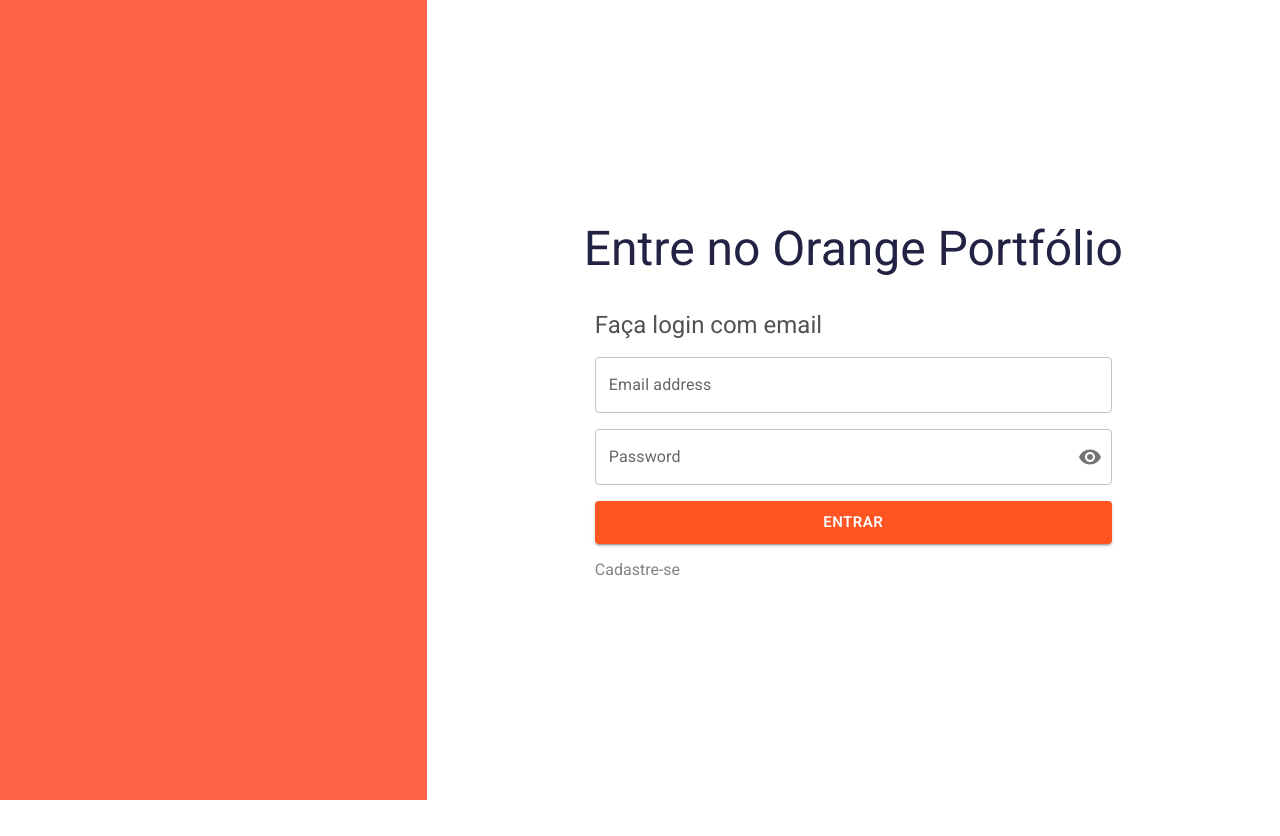
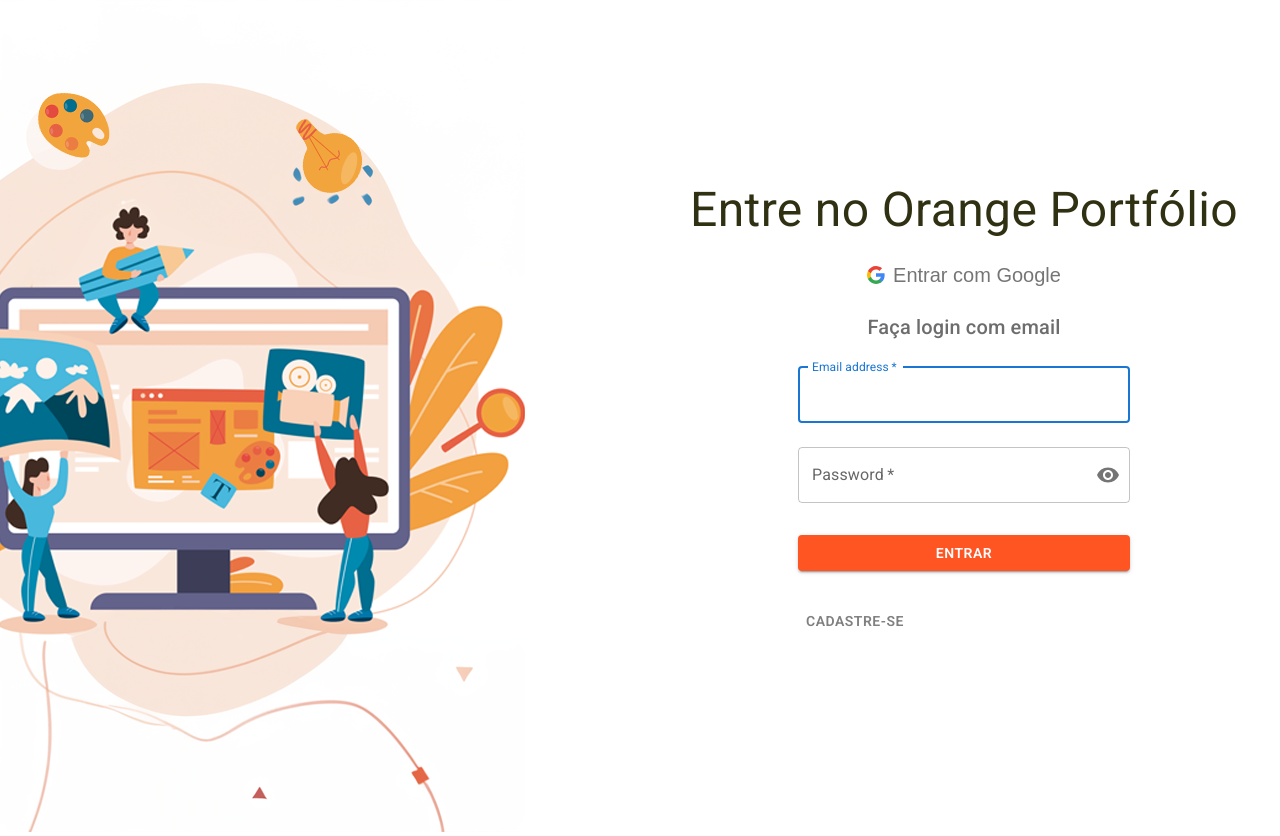
Before and after one commit to felipel7/orange-portfolio, a React (Vite) app: page /login in a window 1280 px wide. Before the commit the page ends 800 px from the top, so only its background shows below. Built offline with nearby package versions, Linux system fonts and the light colour scheme.

Commit message:
Refactor page login and add new features

```diff
--- /dev/null
+++ b/src/components/LoginForm/LoginForm.tsx
@@ -0,0 +1,180 @@
+import React, { useState } from "react";
+import {
+  Button,
+  TextField,
+  Container,
+  Box,
+  Typography,
+  IconButton,
+  InputAdornment,
+  Stack,
+} from "@mui/material";
+import { Visibility, VisibilityOff } from "@mui/icons-material";
+
+export const LoginForm: React.FC = () => {
+  const [email, setEmail] = useState("");
+  const [password, setPassword] = useState("");
+  const [showPassword, setShowPassword] = useState(false);
+
+  const handleEmailChange = (event: React.ChangeEvent<HTMLInputElement>) => {
+    setEmail(event.target.value);
+  };
+
+  const handlePasswordChange = (event: React.ChangeEvent<HTMLInputElement>) => {
+    setPassword(event.target.value);
+  };
+
+  const handleClickShowPassword = () => {
+    setShowPassword(!showPassword);
+  };
+
+  const handleMouseDownPassword = (
+    event: React.MouseEvent<HTMLButtonElement>
+  ) => {
+    event.preventDefault();
+  };
+
+  const handleSubmit = (event: React.FormEvent<HTMLFormElement>) => {
+    event.preventDefault();
+    console.log(email, password);
+  };
+
+  return (
+    <Container maxWidth="xs">
+      <Stack
+        sx={{
+          my: 8,
+          mx: 4,
+          display: "flex",
+          flexDirection: "column",
+          alignItems: "center",
+          boxSizing: "border-box",
+        }}
+      >
+        <Typography
+          component="h1"
+          variant="h4"
+          sx={{
+            whiteSpace: "nowrap",
+            overflow: "hidden",
+            textOverflow: "ellipsis",
+            fontSize: { xs: "1.5rem", sm: "2.5rem", md: "3rem" },
+          }}
+        >
+          Entre no Orange Portfólio
+        </Typography>
+        <IconButton
+          sx={{
+            gap: 1,
+            fontSize: "20px",
+            my: 2,
+          }}
+        >
+          <svg
+            width="18"
+            height="18"
+            viewBox="0 0 18 18"
+            fill="none"
+            xmlns="http://www.w3.org/2000/svg"
+          >
+            <path
+              fill-rule="evenodd"
+              clip-rule="evenodd"
+              d="M17.64 9.20468C17.64 8.5665 17.5827 7.95286 17.4764 7.36377H9V10.8451H13.8436C13.635 11.9701 13.0009 12.9233 12.0477 13.5615V15.8197H14.9564C16.6582 14.2529 17.64 11.9456 17.64 9.20468Z"
+              fill="#4285F4"
+            />
+            <path
+              fill-rule="evenodd"
+              clip-rule="evenodd"
+              d="M8.99976 18C11.4298 18 13.467 17.1941 14.9561 15.8195L12.0475 13.5613C11.2416 14.1013 10.2107 14.4204 8.99976 14.4204C6.65567 14.4204 4.67158 12.8372 3.96385 10.71H0.957031V13.0418C2.43794 15.9831 5.48158 18 8.99976 18Z"
+              fill="#34A853"
+            />
+            <path
+              fill-rule="evenodd"
+              clip-rule="evenodd"
+              d="M3.96409 10.7098C3.78409 10.1698 3.68182 9.59301 3.68182 8.99983C3.68182 8.40664 3.78409 7.82983 3.96409 7.28983V4.95801H0.957273C0.347727 6.17301 0 7.54755 0 8.99983C0 10.4521 0.347727 11.8266 0.957273 13.0416L3.96409 10.7098Z"
+              fill="#FBBC05"
+            />
+            <path
+              fill-rule="evenodd"
+              clip-rule="evenodd"
+              d="M8.99976 3.57955C10.3211 3.57955 11.5075 4.03364 12.4402 4.92545L15.0216 2.34409C13.4629 0.891818 11.4257 0 8.99976 0C5.48158 0 2.43794 2.01682 0.957031 4.95818L3.96385 7.29C4.67158 5.16273 6.65567 3.57955 8.99976 3.57955Z"
+              fill="#EA4335"
+            />
+          </svg>
+          Entrar com Google
+        </IconButton>
+        <Typography component="h2" variant="h6">
+          Faça login com email
+        </Typography>
+        <Box
+          component="form"
+          onSubmit={handleSubmit}
+          sx={{ mt: 1, width: "100%" }}
+        >
+          <TextField
+            margin="normal"
+            required
+            fullWidth
+            id="email"
+            label="Email address"
+            name="email"
+            autoComplete="email"
+            autoFocus
+            value={email}
+            onChange={handleEmailChange}
+          />
+          <TextField
+            margin="normal"
+            required
+            fullWidth
+            name="password"
+            label="Password"
+            type={showPassword ? "text" : "password"}
+            id="password"
+            autoComplete="current-password"
+            value={password}
+            onChange={handlePasswordChange}
+            InputProps={{
+              endAdornment: (
+                <InputAdornment position="end">
+                  <IconButton
+                    aria-label="toggle password visibility"
+                    onClick={handleClickShowPassword}
+                    onMouseDown={handleMouseDownPassword}
+                    edge="end"
+                  >
+                    {showPassword ? <VisibilityOff /> : <Visibility />}
+                  </IconButton>
+                </InputAdornment>
+              ),
+            }}
+          />
+          <Button
+            type="submit"
+            fullWidth
+            variant="contained"
+            sx={{ mt: 3, mb: 2 }}
+          >
+            ENTRAR
+          </Button>
+          <Button
+            sx={{
+              background: "white",
+              color: "gray",
+              mt: 2,
+              mb: 2,
+              alignSelf: "flex-start",
+              "&:hover": {
+                background: "none",
+                opacity: 0.7,
+              },
+            }}
+          >
+            Cadastre-se
+          </Button>
+        </Box>
+      </Stack>
+    </Container>
+  );
+};
--- /dev/null
+++ b/src/components/imageComponent/ImageComponent.tsx
@@ -0,0 +1,28 @@
+import { Box } from "@mui/material";
+
+type Props = {
+  imageURL: string;
+  position?: string;
+  width?: number | string;
+  height?: number | string;
+};
+
+export const ImageComponent = ({
+  imageURL,
+  position = "center",
+  width = "auto",
+  height = "auto",
+}: Props) => {
+  return (
+    <Box
+      src={imageURL}
+      component="img"
+      height={height}
+      width={width}
+      sx={{
+        objectFit: "contain",
+        objectPosition: position,
+      }}
+    />
+  );
+};
--- a/src/pages/LoginPage.tsx
+++ b/src/pages/LoginPage.tsx
@@ -1,104 +1,32 @@
-import { Visibility, VisibilityOff } from '@mui/icons-material';
-import {
-  Box,
-  Button,
-  FormControl,
-  Grid,
-  IconButton,
-  InputAdornment,
-  InputLabel,
-  Link,
-  OutlinedInput,
-  Stack,
-  TextField,
-  Typography,
-} from '@mui/material';
-import { useState } from 'react';
-import { Link as RouterLink } from 'react-router-dom';
+import { Box, Grid, useMediaQuery, useTheme } from "@mui/material";
+import { ImageComponent } from "../components/imageComponent/ImageComponent";
+import { LoginForm } from "../components/LoginForm/LoginForm";
 
 export default function LoginPage() {
+  const theme = useTheme();
+  const isMobile = useMediaQuery(theme.breakpoints.down("lg"));
+
   return (
-    <Grid container>
-      <Grid item sm={false} md={4}>
-        {/* TODO: colocar imagem */}
-        <Box
-          sx={{
-            height: '100vh',
-            backgroundColor: 'tomato',
-          }}
-        />
+    <Box sx={{ flexGrow: 1 }}>
+      <Grid
+        container
+        spacing={2}
+        justifyContent="center"
+        alignItems="center"
+        style={{ minHeight: "100vh" }}
+      >
+        {!isMobile ? (
+          <Grid item xs={12} md={6}>
+            <ImageComponent imageURL="/images/img_login.png" />
+          </Grid>
+        ) : (
+          " "
+        )}
+
+        <Grid item xs={12} md={6}>
+          <LoginForm />
+        </Grid>
       </Grid>
-      <Grid item xs={12} md={8}>
-        <Stack
-          component="section"
-          alignItems="center"
-          justifyContent="center"
-          height="100vh"
-          spacing={4}
-          px={3}
-        >
-          <Typography variant="h3">Entre no Orange Portfólio</Typography>
-          <Stack maxWidth={517} width="100%" spacing={2}>
-            <Typography variant="h5" pb={{ xs: 2, md: 0 }}>
-              Faça login com email
-            </Typography>
-
-            <LoginForm />
-
-            <Link
-              component={RouterLink}
-              to="/cadastrar"
-              underline="none"
-              // TODO: colocar cor no theme
-              color="#818388"
-            >
-              Cadastre-se
-            </Link>
-          </Stack>
-        </Stack>
-      </Grid>
-    </Grid>
+    </Box>
   );
 }
-
-function LoginForm() {
-  const [showPassword, setShowPassword] = useState(false);
-  // TODO: controle dos campos do form
-  // TODO: handleSubmit
-
-  const handleClickShowPassword = () => setShowPassword(show => !show);
-
-  return (
-    <form>
-      <Stack spacing={2}>
-        <TextField
-          id="outlined-basic"
-          label="Email address"
-          variant="outlined"
-        />
-        <FormControl variant="outlined">
-          <InputLabel htmlFor="password">Password</InputLabel>
-          <OutlinedInput
-            id="password"
-            type={showPassword ? 'text' : 'password'}
-            endAdornment={
-              <InputAdornment position="end">
-                <IconButton
-                  aria-label="Botão para mudar visibilidade do campo de senha"
-                  onClick={handleClickShowPassword}
-                  edge="end"
-                >
-                  {showPassword ? <VisibilityOff /> : <Visibility />}
-                </IconButton>
-              </InputAdornment>
-            }
-            label="Password"
-          />
-        </FormControl>
-        <Button size="large" variant="contained">
-          Entrar
-        </Button>
-      </Stack>
-    </form>
-  );
-}
```
Also changed, not shown: public/images/img_login.png (added).
